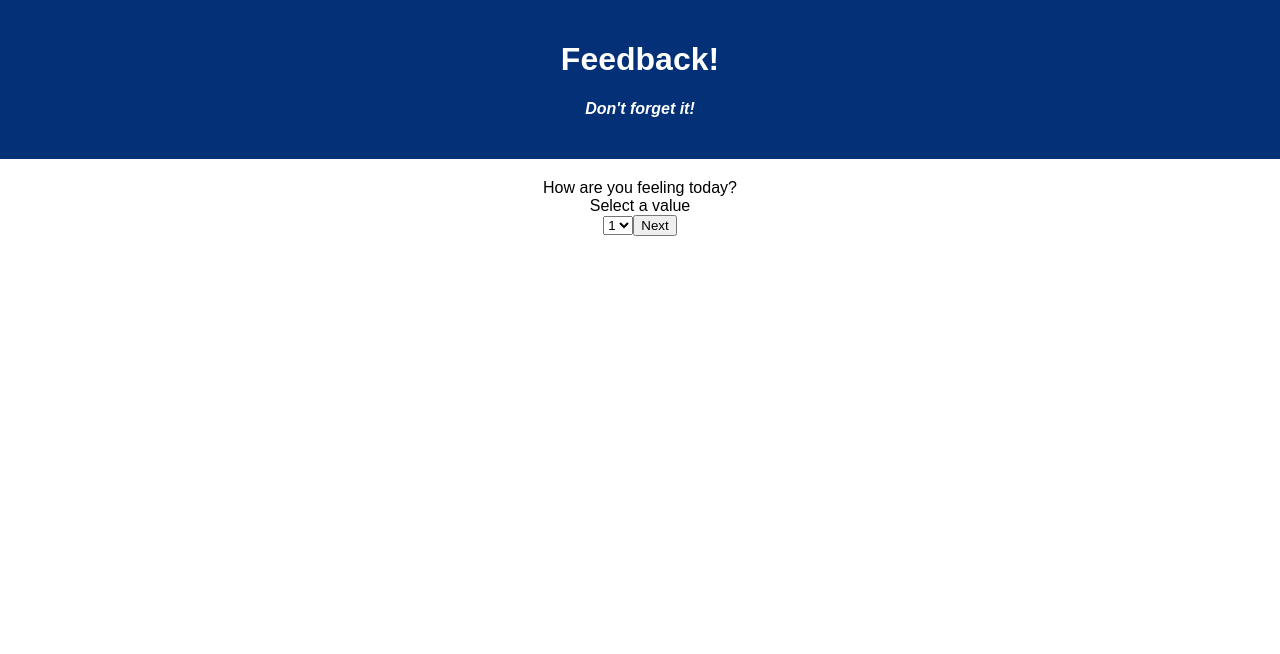
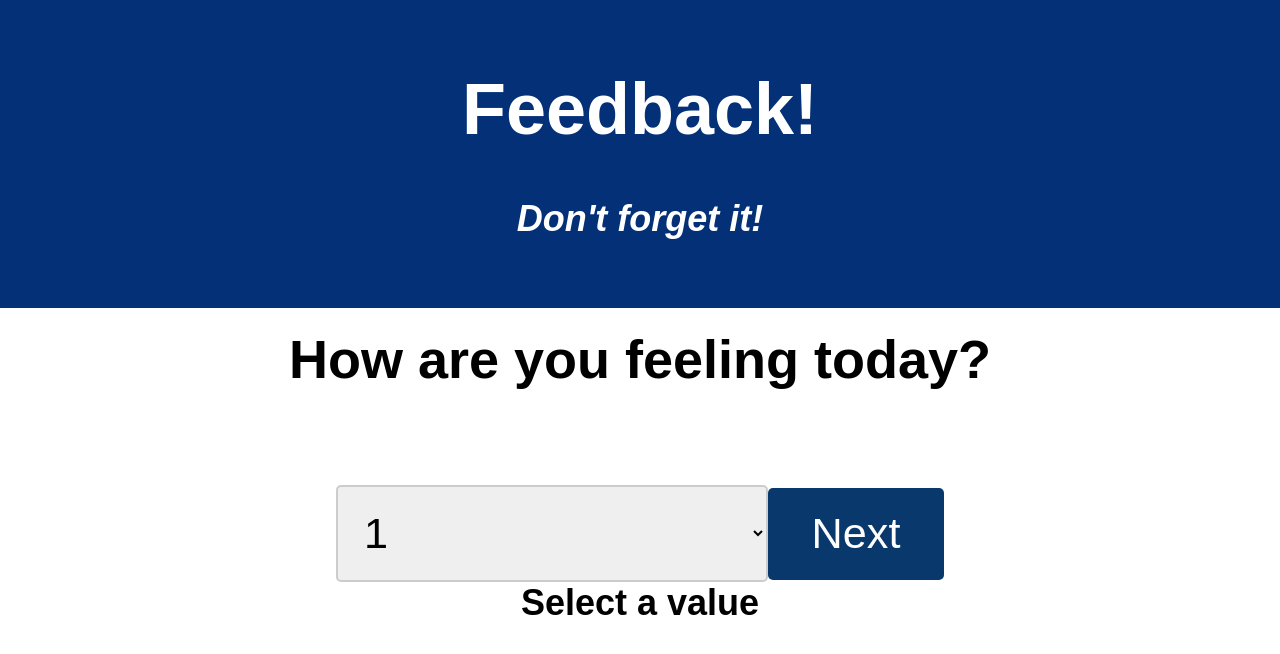
Before and after one commit to mludk92/redux-feedback-loop, a React (Create React App) app: page / in a window 1280 px wide. Shown: the top 654 px of the page. Built offline with nearby package versions, Linux system fonts and the light colour scheme.

Commit message:
added basic sytling

```diff
--- a/src/components/Steps/StepOne.jsx
+++ b/src/components/Steps/StepOne.jsx
@@ -1,7 +1,10 @@
+import '../Steps/Steps.css';
+
+
 function StepOne() {
     return (
       <>
-        <div>How are you feeling today?<br/> Select a value</div>
+        <div>How are you feeling today?</div>
         <form>
           <select id="input" name="feeling">
             <option value="1">1</option>
@@ -11,6 +14,7 @@ function StepOne() {
             <option value="5">5</option>
           </select>
           <input type="submit" value="Next" />
+          <br/> Select a value
         </form>
       </>
     );
--- /dev/null
+++ b/src/components/Steps/Steps.css
@@ -0,0 +1,27 @@
+/* Style for the div element */
+div {
+    font-size: 1.5em;
+    font-weight: bold;
+    margin-bottom: 1em;
+  }
+
+  /* Style for the select element */
+  select {
+    font-size: 1.2em;
+    padding: 0.5em;
+    border: 2px solid #ccc;
+    border-radius: 5px;
+    width: 10em;
+  }
+
+  /* Style for the submit button */
+  input[type="submit"] {
+    background-color: #09396c;
+    border: none;
+    border-radius: 5px;
+    color: #fff;
+    cursor: pointer;
+    font-size: 1.2em;
+    margin-top: 1em;
+    padding: 0.5em 1em;
+  }
```
